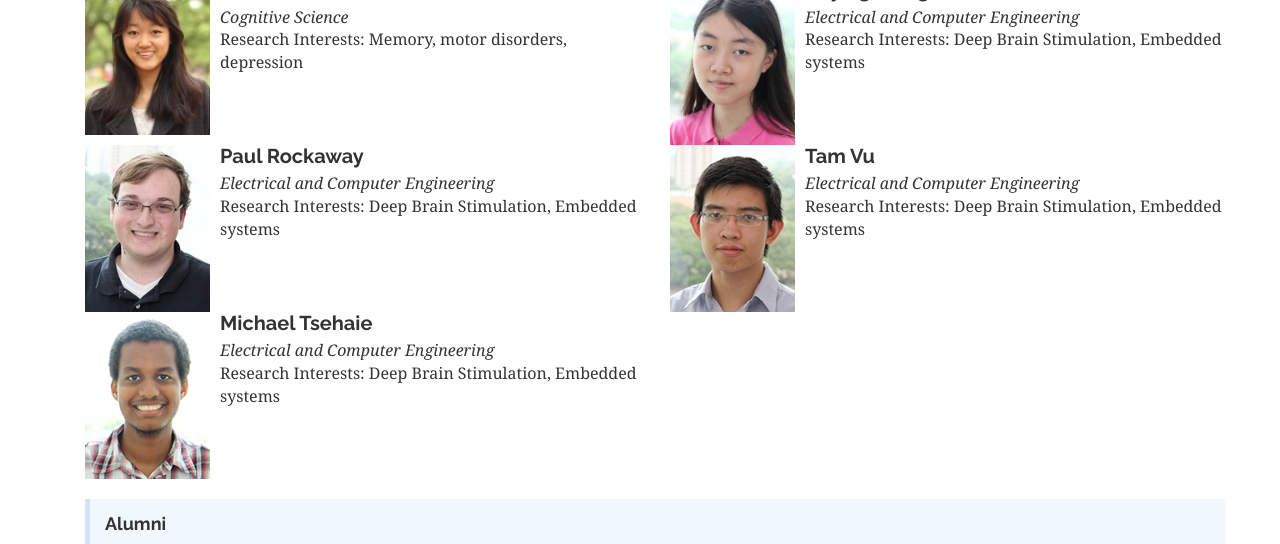
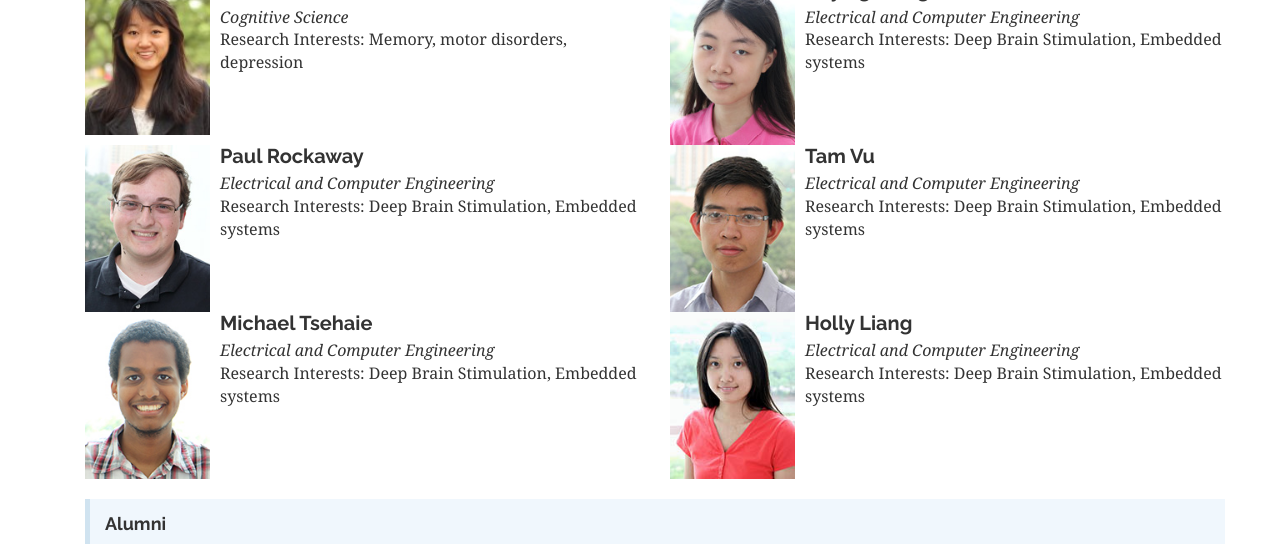
Before and after one commit to kemerelab/kemerelab.github.io, a Jekyll site: the page built from people/index.md, in a window 1280 px wide and 900 px high, scrolled down 1231 px, cut to the strip 0-544 px from the top of the window. Built offline with Jekyll 4.4.1, drawn with Linux system fonts in a browser that asks for light colours; nearby versions of some CDN libraries.

Commit message:
Added Holly

```diff
--- a/people/index.md
+++ b/people/index.md
@@ -64,6 +64,10 @@ people:
     title: Electrical and Computer Engineering
     interests: Deep Brain Stimulation, Embedded systems
 
+  - name: Holly Liang
+    group: Undergraduate Students
+    title: Electrical and Computer Engineering
+    interests: Deep Brain Stimulation, Embedded systems
 
   - name: Samantha Summerson
     group: Alumni
```
Also changed, not shown: images/headshots/fullsize/HollyLiang.jpg (added).
